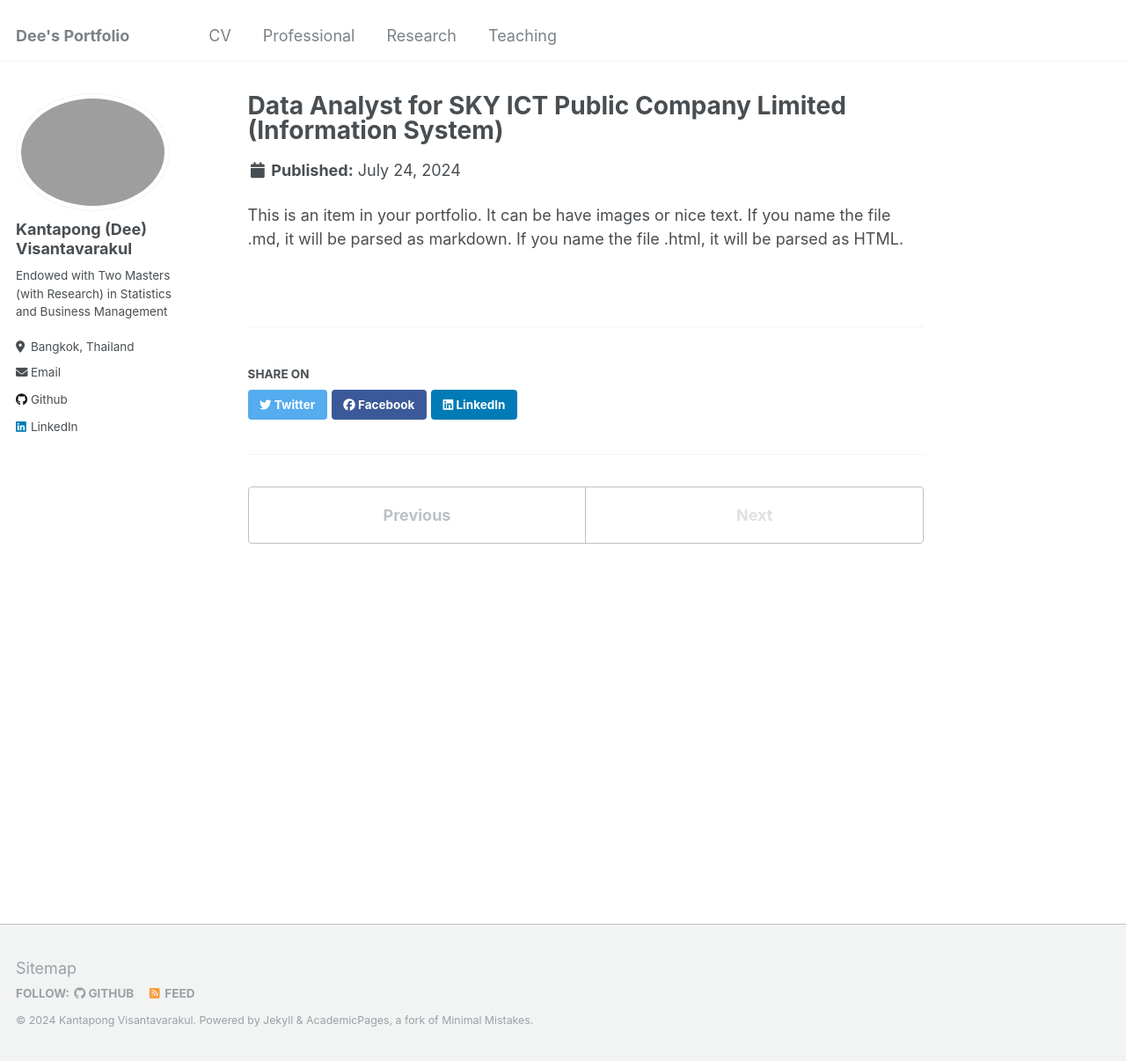
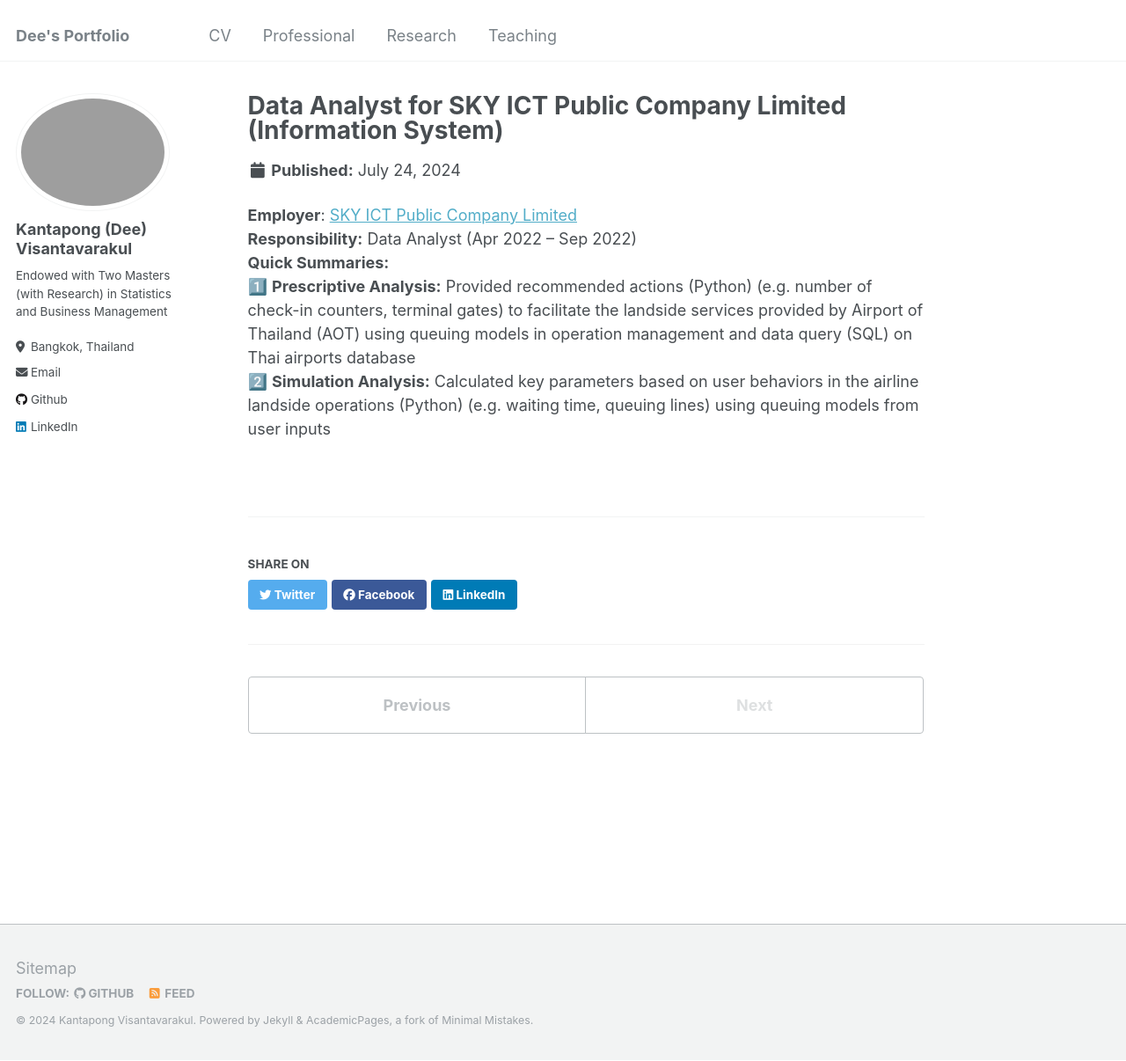
Before and after one commit to GoodDee/GoodDee.github.io, a Jekyll site: the page built from _portfolio/portfolio-3.md, in a window 1280 px wide and 1206 px high. Shown: the whole window at 88% size. Built offline with Jekyll 4.4.1, drawn with Linux system fonts in a browser that asks for light colours.

Commit message:
Update portfolio-3.md

```diff
--- a/_portfolio/portfolio-3.md
+++ b/_portfolio/portfolio-3.md
@@ -4,4 +4,8 @@ excerpt: "Data analyst Providing Business Intelligence to Enhance AOT Airline Op
 collection: portfolio
 ---
 
-This is an item in your portfolio. It can be have images or nice text. If you name the file .md, it will be parsed as markdown. If you name the file .html, it will be parsed as HTML.
+**Employer**: [SKY ICT Public Company Limited](https://www.skyict.co.th/en)
+**Responsibility:** Data Analyst (Apr 2022 – Sep 2022)
+**Quick Summaries:**
+1️⃣ **Prescriptive Analysis:** Provided recommended actions (Python) (e.g. number of check-in counters, terminal gates) to facilitate the landside services provided by Airport of Thailand (AOT) using queuing models in operation management and data query (SQL) on Thai airports database
+2️⃣ **Simulation Analysis:** Calculated key parameters based on user behaviors in the airline landside operations (Python) (e.g. waiting time, queuing lines) using queuing models from user inputs
```
